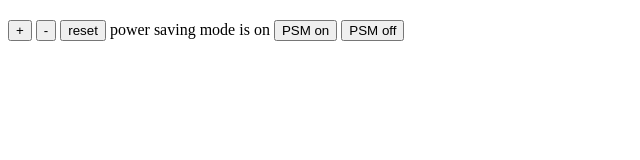
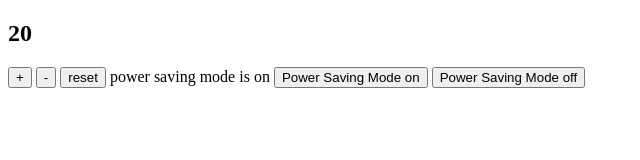
Before and after one commit to pav0107/thermostat-jest, a website with bundled scripts: page index.html in a window 1280 px wide. Shown: the whole page, without its empty margins (0-640 px from the left). Built offline with nearby package versions, Linux system fonts and the light colour scheme.

Commit message:
added interface.js

```diff
--- a/index.html
+++ b/index.html
@@ -11,11 +11,14 @@
         <button id="temperature-down">-</button>
         <button id="temperature-reset">reset</button>
         power saving mode is <span id="power-saving-status">on</span>
-        <button id="powersaving-on">PSM on</button>
-        <button id="powersaving-off">PSM off</button>
+        <button id="powersaving-on">Power Saving Mode on</button>
+        <button id="powersaving-off">Power Saving Mode  off</button>
       </p>
     </section>
 
-    <script src="src/thermostat.js"></script>
+    <script type="module" src="./thermostat.js"></script>
+    <script type="module" src="./interface.js"></script>
+
+
   </body>
 </html>
--- /dev/null
+++ b/interface.js
@@ -0,0 +1,34 @@
+import Thermostat from './thermostat.js';
+
+document.addEventListener('DOMContentLoaded', () => {
+  const thermostat = new Thermostat();
+  const temperatureEl = document.querySelector('#temperature');
+  const upEl = document.querySelector('#temperature-up');
+  const downEl = document.querySelector('#temperature-down');
+  const resetEl = document.querySelector('#temperature-reset');
+  const powerSavingModeOnEl = document.querySelector('#powersaving-on');
+  const powerSavingModeOffEl = document.querySelector('#powersaving-off');
+
+  // Temperature display
+  temperatureEl.innerText = thermostat.temperature;
+
+  // Increase temperature
+  upEl.addEventListener('click', () => {
+    // update model
+    thermostat.up();
+    // update view
+    temperatureEl.innerText = thermostat.temperature;
+  });
+
+  // Decrease temperature
+  downEl.addEventListener('click', () => {
+    thermostat.down();
+    temperatureEl.innerText = thermostat.temperature;
+  });
+
+  // Reset temperature
+
+  // Turn Power Saving Mode on'
+
+  // Turn Power Saving Mode off'
+});
--- a/thermostat.js
+++ b/thermostat.js
@@ -56,4 +56,5 @@ class Thermostat {
     }
   }
 }
+
 export default Thermostat;
```
